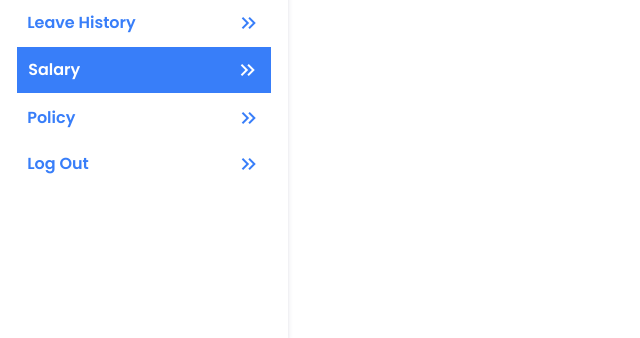
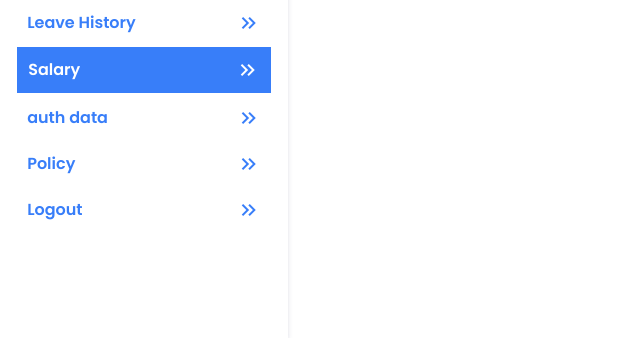
Before and after one commit to rohitpg18/hrmslive, a Django app: page /accounts/leave-history/ in a window 1280 px wide. Shown: the part 462-800 px from the top of the page, without its empty margins (0-640 px from the left). Run offline with Django 4.2, Linux system fonts and the light colour scheme; data comes from the database, SQL or seed files in the repository; both versions use the stored data as it was after the commit; some libraries are stand-ins or nearby versions.

Commit message:
logout opt

```diff
--- a/templates/profile_basic.html
+++ b/templates/profile_basic.html
@@ -329,6 +329,15 @@
                 </a>
 
                 <a href="{% url 'self_salary' %}">
+                    <li class="profile-navigation-link" id="self-salary">auth data
+                        <span class="material-symbols-outlined">
+                            keyboard_double_arrow_right
+                            </span>
+
+                    </li>
+                </a>
+
+                <a href="{% url 'self_salary' %}">
                     <li class="profile-navigation-link" id="self-salary">Policy
 
                         <span class="material-symbols-outlined">
@@ -339,7 +348,7 @@
                 </a>
 
                 <a href="{% url 'logout' %}">
-                    <li class="profile-navigation-link" id="self-salary">Log Out
+                    <li class="profile-navigation-link" id="self-salary">Logout
 
                         <span class="material-symbols-outlined">
                             keyboard_double_arrow_right
```
Also changed, not shown: db.sqlite3.
